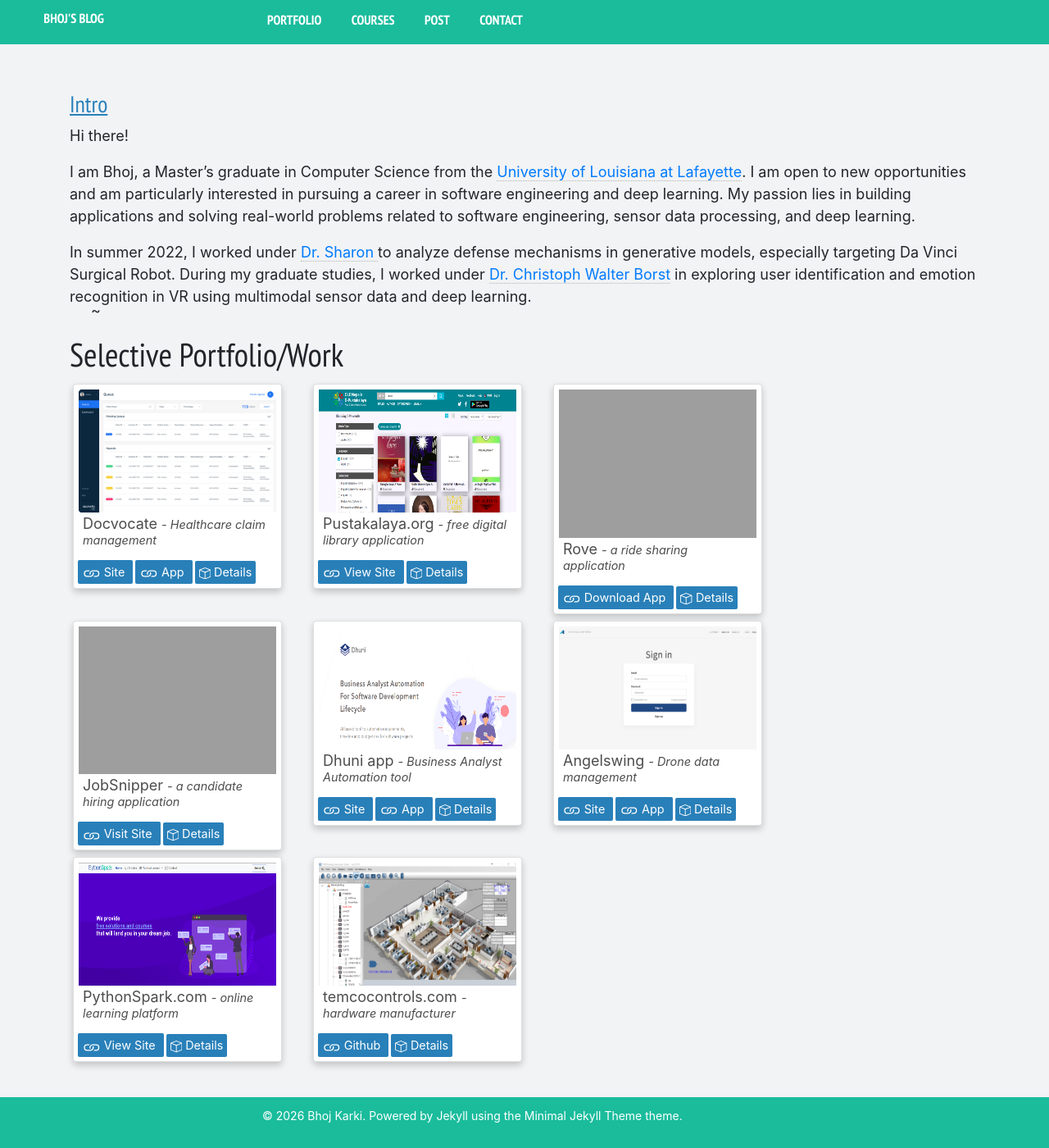
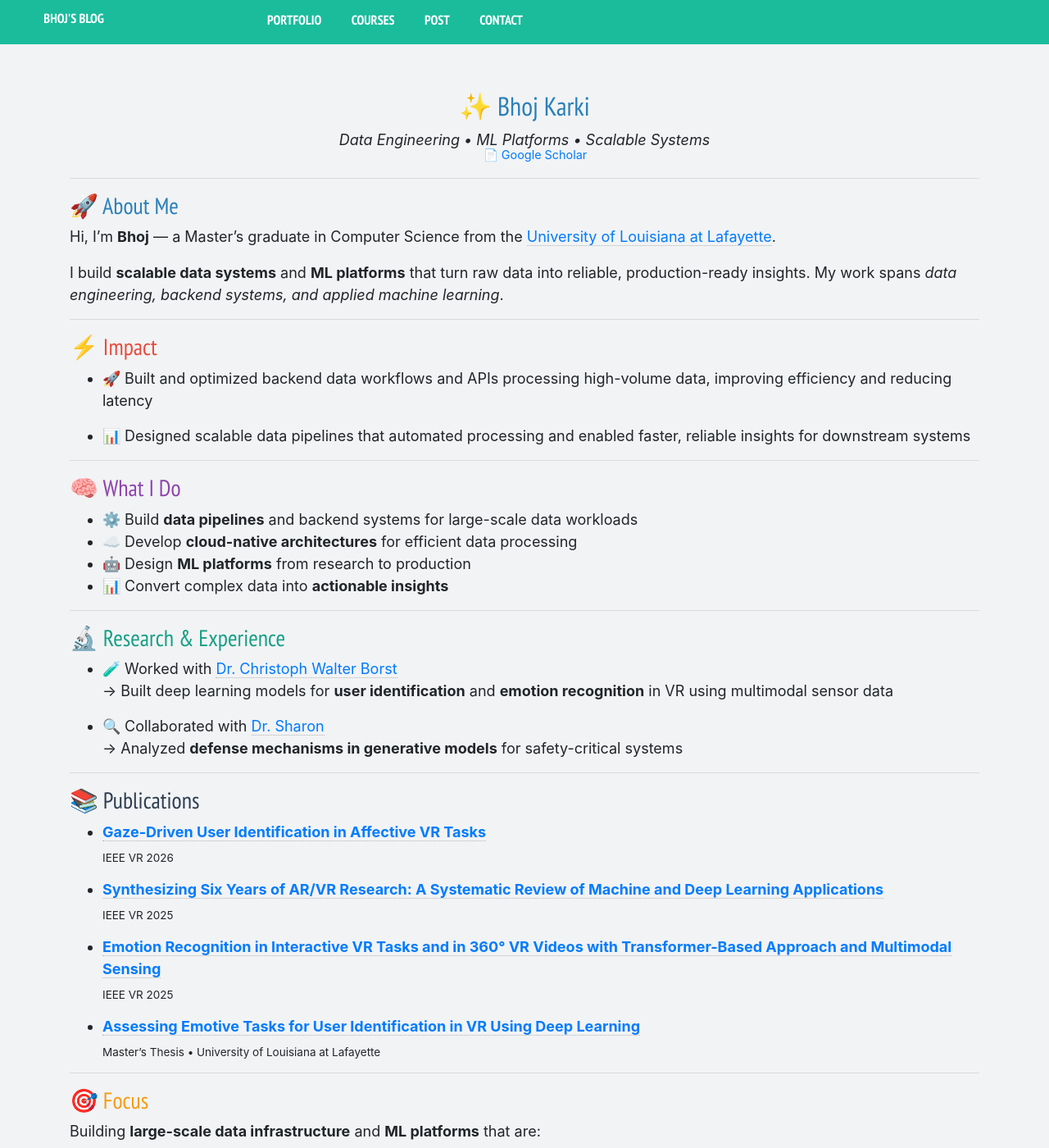
Before and after one commit to bhoj001/bhoj001.github.io, a Jekyll site: the page built from about.md, in a window 1280 px wide and 1400 px high. Shown: the whole window at 82% size. Built offline with Jekyll 4.4.1, drawn with Linux system fonts in a browser that asks for light colours; nearby versions of some CDN libraries; library files that are not in the unit come from our copies; some of the changed text lies outside the part shown.

Commit message:
added new changes

```diff
--- a/_config.yml
+++ b/_config.yml
@@ -7,7 +7,7 @@
 # Owner/author information
 owner:
   name:           Bhoj Karki
-  avatar:         bhoj1.jpg
+  avatar:         mypic.png
   bio:            ""
   email:          bkarki23 @ outlook.com
   # Social networking links are used in author-bio sidebar. Update and remove as you like.
@@ -30,7 +30,7 @@
 authors:
   author1:
     name:           Bhoj Karki
-    avatar:         bhoj1.jpg
+    avatar:         mypic.png
     bio:            "Describe your self."
     email:          bkarki23@ outlook.com
     # Social networking links are used in author-bio sidebar. Update and remove as you like.
--- a/_layouts/about_page.html
+++ b/_layouts/about_page.html
@@ -154,7 +154,7 @@
 
             </div> <!--close of col-md-3...-->
             <!-- Second part -->
-        <div class="col-md-3 col-sm-4 col-12 m-1">
+        <!-- <div class="col-md-3 col-sm-4 col-12 m-1">
           <div class="grid-book-cont card">
               <a href="https://apps.apple.com/us/app/roveloop/id1515748392" target="_blank">
               <img src="{{site.url}}/images/portfoli_images/rove.png" title="Ride sharing app!" >
@@ -192,11 +192,12 @@
               </p>
           </div>
 
-      </div> <!--close of col-md-3...-->
+      </div>  -->
+      <!--close of col-md-3...-->
       <!-- End of second part -->
 
       <!-- 4th part -->
-      <div class="col-md-3 col-sm-4 col-12 m-1">
+        <!-- <div class="col-md-3 col-sm-4 col-12 m-1">
           <div class="grid-book-cont card">
               <a href="https://www.jobssniper.com/" target="_blank">
               <img src="{{site.url}}/images/portfoli_images/jobsnipper.png" title="A talent hiring portal!" >
@@ -234,7 +235,8 @@
               </p>
           </div>
 
-    </div> <!--close of col-md-3...-->
+      </div>  -->
+    <!--close of col-md-3...-->
     <!-- End of 4th part -->
 
             <div class="col-md-3 col-sm-4 col-12 m-1">
--- a/about.md
+++ b/about.md
@@ -1,7 +1,7 @@
 ---
 layout: about_page
 permalink: /portfolio/
-title: Selective Portfolio/Work
+title: selective past work as senior engineer
 tagline: A Minimal Jekyll Theme
 tags: [about, bhoj bahadur karki]
 
@@ -23,16 +23,83 @@
 #### Desktop application
 - Iot/realtime based Psychometric chart
 - Pressure-Enthalpy Chart(PH chart)  -->
+<!-- Intro Section -->
+<h2 align="center" style="color:#2980b9;">✨ Bhoj Karki</h2>
+<p align="center">
+  <em>Data Engineering • ML Platforms • Scalable Systems</em>
+</p>
 
+<p align="center">
+<small>
+  <a href="https://scholar.google.com/citations?user=LpBipcsAAAAJ&hl=en">📄 Google Scholar</a>
+  </small>
+</p>
 
-### <span style="color:#2980b9"><u> Intro </u></span>
-Hi there!
+---
+
+### <span style="color:#2980b9;">🚀 About Me</span>
+
+Hi, I’m <strong>Bhoj</strong> — a Master’s graduate in Computer Science from the <a href="https://louisiana.edu/">University of Louisiana at Lafayette</a>.
 
 <br>
-I am Bhoj, a Master's graduate in Computer Science from the <a href="https://louisiana.edu/" >University of Louisiana at Lafayette</a>. I am open to new opportunities and am particularly interested in pursuing a career in software engineering and deep learning. My passion lies in building applications and solving real-world problems related to software engineering, sensor data processing, and deep learning.
+I build <strong>scalable data systems</strong> and <strong>ML platforms</strong> that turn raw data into reliable, production-ready insights. My work spans <em>data engineering, backend systems, and applied machine learning</em>.
 
-<br>
-In summer 2022, I worked under <a href="https://www.xialihei.com/about/" >Dr. Sharon </a> to analyze defense mechanisms in generative models, especially targeting Da Vinci Surgical Robot. During my graduate studies, I worked under <a href="https://vrlab.cmix.louisiana.edu/people/dr-christoph-borst/" >Dr. Christoph Walter Borst</a> in exploring user identification and emotion recognition in VR using multimodal sensor data and deep learning.
+---
 
+### <span style="color:#e74c3c;">⚡ Impact</span>
 
-~
+- 🚀 Built and optimized backend data workflows and APIs processing high-volume data, improving efficiency and reducing latency
+
+- 📊 Designed scalable data pipelines that automated processing and enabled faster, reliable insights for downstream systems
+
+---
+
+### <span style="color:#8e44ad;">🧠 What I Do</span>
+
+- ⚙️ Build <strong>data pipelines</strong> and backend systems for large-scale data workloads
+- ☁️ Develop <strong>cloud-native architectures</strong> for efficient data processing
+- 🤖 Design <strong>ML platforms</strong> from research to production
+- 📊 Convert complex data into <strong>actionable insights</strong>
+
+---
+
+### <span style="color:#16a085;">🔬 Research & Experience</span>
+
+- 🧪 Worked with <a href="https://vrlab.cmix.louisiana.edu/people/dr-christoph-borst/">Dr. Christoph Walter Borst</a>
+  → Built deep learning models for <strong>user identification</strong> and <strong>emotion recognition</strong> in VR using multimodal sensor data
+
+- 🔍 Collaborated with <a href="https://www.xialihei.com/about/">Dr. Sharon</a>
+  → Analyzed <strong>defense mechanisms in generative models</strong> for safety-critical systems
+
+---
+
+### <span style="color:#2c3e50;">📚 Publications</span>
+
+- [**Gaze-Driven User Identification in Affective VR Tasks**](https://doi.org/10.1109/VRW70859.2026.00027)
+  <sub>IEEE VR 2026</sub>
+
+- [**Synthesizing Six Years of AR/VR Research: A Systematic Review of Machine and Deep Learning Applications**](https://ieeexplore.ieee.org/abstract/document/10937394)
+  <sub>IEEE VR 2025</sub>
+
+- [**Emotion Recognition in Interactive VR Tasks and in 360° VR Videos with Transformer-Based Approach and Multimodal Sensing**](https://ieeexplore.ieee.org/abstract/document/10973010)
+  <sub>IEEE VR 2025</sub>
+
+- [**Assessing Emotive Tasks for User Identification in VR Using Deep Learning**](https://www.proquest.com/openview/245c34cd13a78fed529d49c153eb0b48/1?pq-origsite=gscholar&cbl=18750&diss=y)
+  <sub>Master’s Thesis • University of Louisiana at Lafayette</sub>
+
+---
+
+### <span style="color:#f39c12;">🎯 Focus</span>
+
+Building <strong>large-scale data infrastructure</strong> and <strong>ML platforms</strong> that are:
+
+- ⚡ Efficient
+- 🧩 Robust
+- 📈 Scalable
+- 🌍 Production-ready
+
+---
+
+<p align="center">
+  <em>Always building. Always learning. Always scaling.</em> 🚀
+</p>
```
Also changed, not shown: resume.md (+3 -1 lines), 1 other file. Lines whose indentation alone changed are shown as unchanged.
